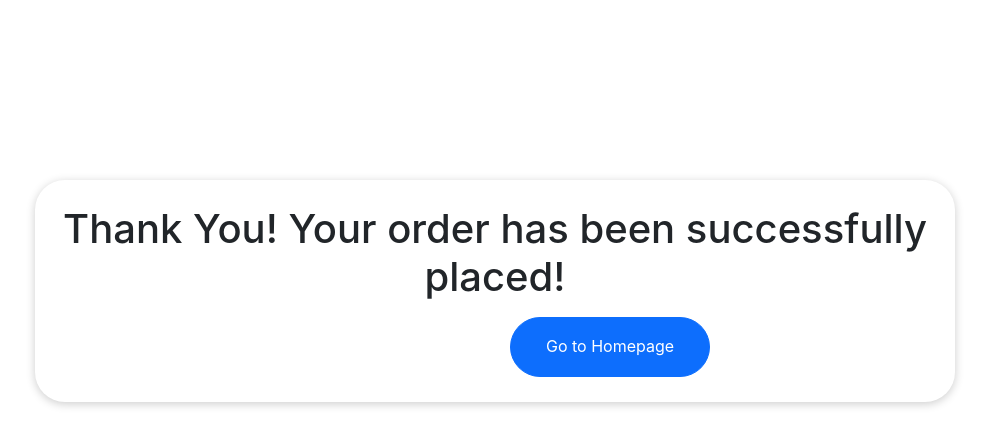
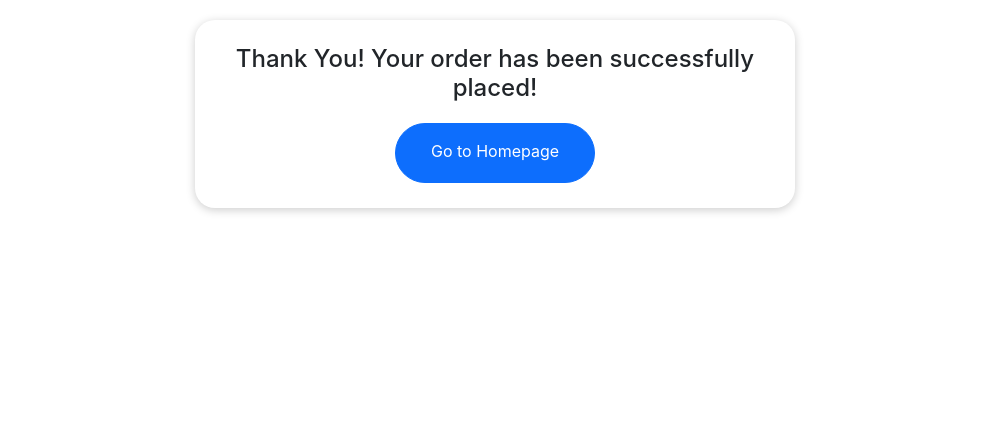
Before and after one commit to piyushGupta-001/toothsi_cart_task, a React (Create React App) app: page /thankyou in a window 1280 px wide. Shown: the top 446 px of the page, without its empty margins (145-1134 px from the left). Built offline with nearby package versions, Linux system fonts and the light colour scheme.

Commit message:
Update ThankYou.js

```diff
--- a/src/components/ThankYou.js
+++ b/src/components/ThankYou.js
@@ -12,23 +12,38 @@ const ThankYou = () => {
   return (
     <div
       style={{
-        margin: "180px",
+        margin: "20px auto",
         padding: "25px",
-        borderRadius: "30px",
+        borderRadius: "20px",
         boxShadow: "0 2px 10px rgb(0 0 0 / 0.2)",
+        maxWidth: "600px",
+        width: "100%",
+        textAlign: "center",
+        boxSizing: "border-box",
       }}
     >
-      <h1 style={{ textAlign: "center" }}>
+      <h1
+        style={{
+          fontSize: "24px",
+          marginBottom: "20px",
+        }}
+      >
         Thank You! Your order has been successfully placed!
       </h1>
+
       <Link
-        className="btn btn-primary mt-2 pt-3 pb-3"
+        className="btn btn-primary"
         to="/"
         style={{
+          display: "inline-block",
           height: "60px",
           borderRadius: "30px",
-          width: "200px",
-          marginLeft: "450px",
+          width: "100%",
+          maxWidth: "200px",
+          padding: "15px",
+          boxSizing: "border-box",
+          textAlign: "center",
+          margin: "0 auto",
         }}
       >
         Go to Homepage
```
